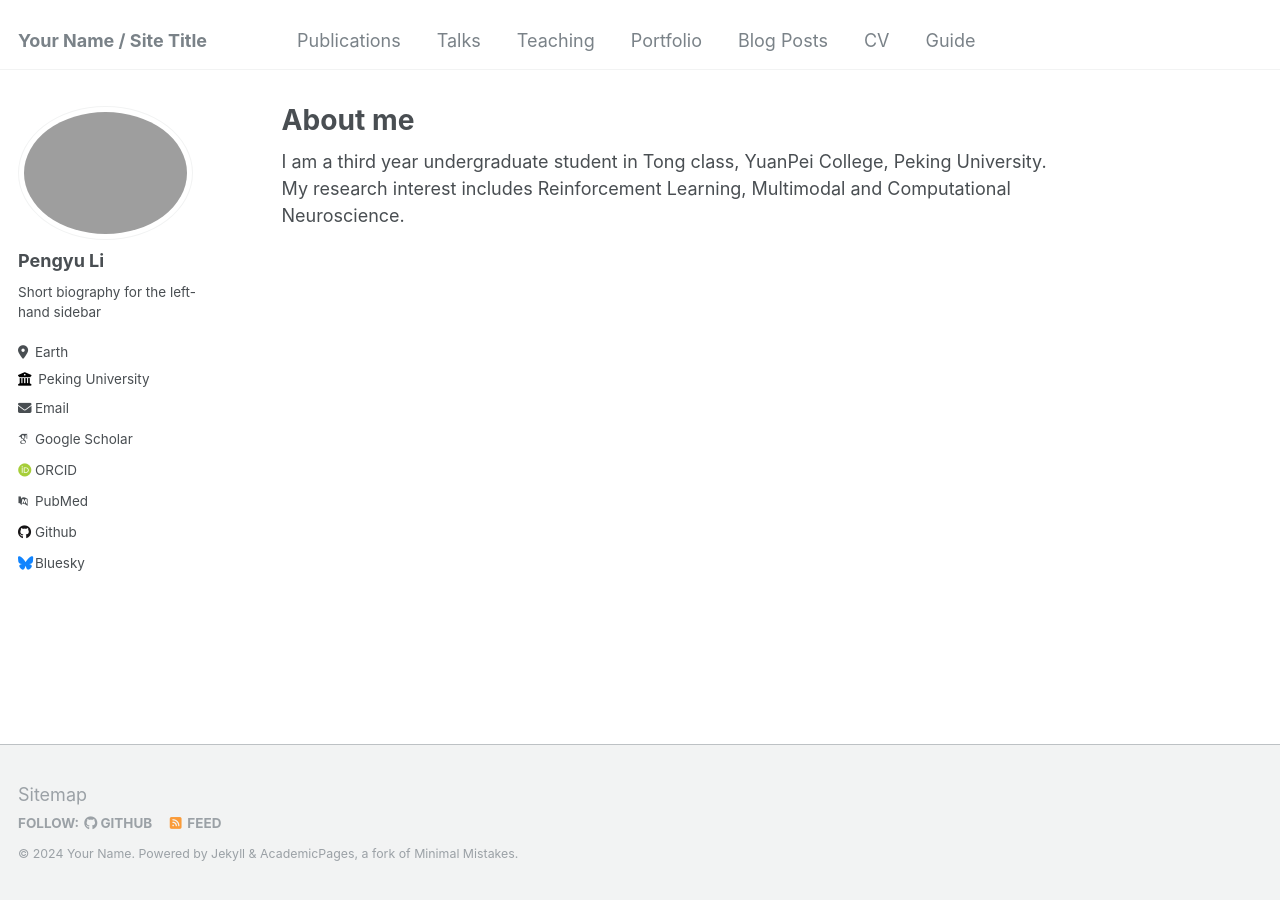
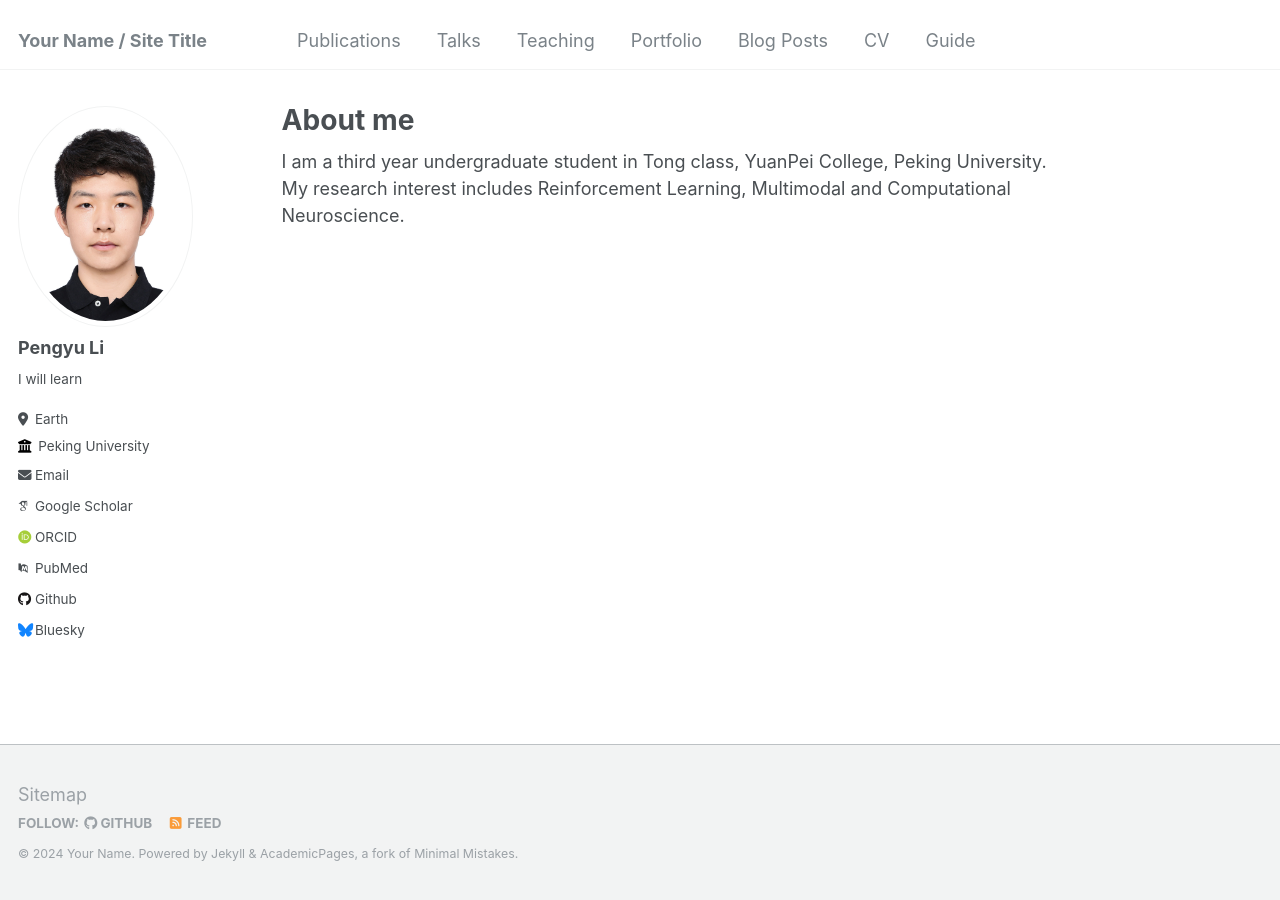
Before and after one commit to huolanmiao/huolanmiao.github.io, a Jekyll site: the page built from _pages/about.md, in a window 1280 px wide. Built offline with Jekyll 4.4.1, drawn with Linux system fonts in a browser that asks for light colours; some web fonts are replaced.

Commit message:
Update _config.yml

```diff
--- a/_config.yml
+++ b/_config.yml
@@ -14,17 +14,17 @@ name                     : &name "Your Name"
 description              : &description "personal description"
 url                      : https://PengyuLi.github.io # the base hostname & protocol for your site e.g. "https://mmistakes.github.io"
 baseurl                  : "" # the subpath of your site, e.g. "/blog"
-repository               : "huolanmiao/PengyuLi.github.io"
+repository               : "huolanmiao/huolanmiao.github.io"
 
 # Site Author - The following control what appear as part of the author content on the side bar.
 #               If a field is blank the icon and link will not appear, otherwise it will be shown.
 #               Additional customization can be done by editing /_includes/author-profile.html
 author:
   # Biographic information
-  avatar           : "lipengyu.png"
+  avatar           : "lipengyu.jpg"
   name             : "Pengyu Li"
   pronouns         : # example: "she/her"
-  bio              : "Short biography for the left-hand sidebar"
+  bio              : "I will learn"
   location         : "Earth"
   employer         : "Peking University"
   uri              : # URL
```
